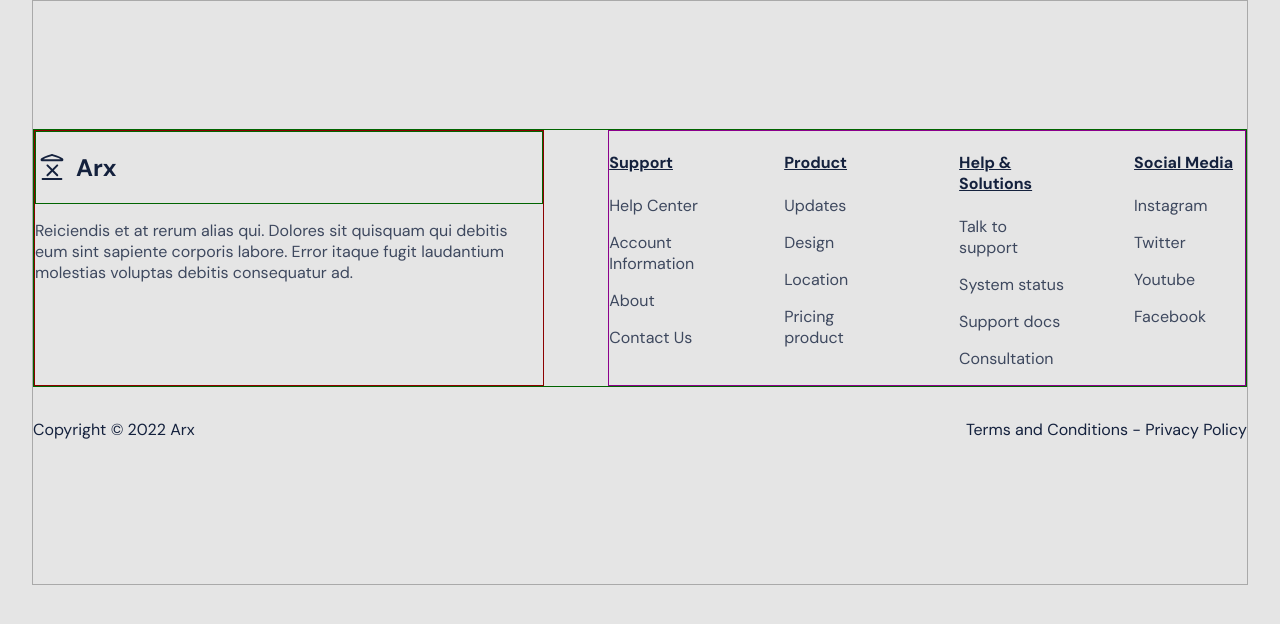
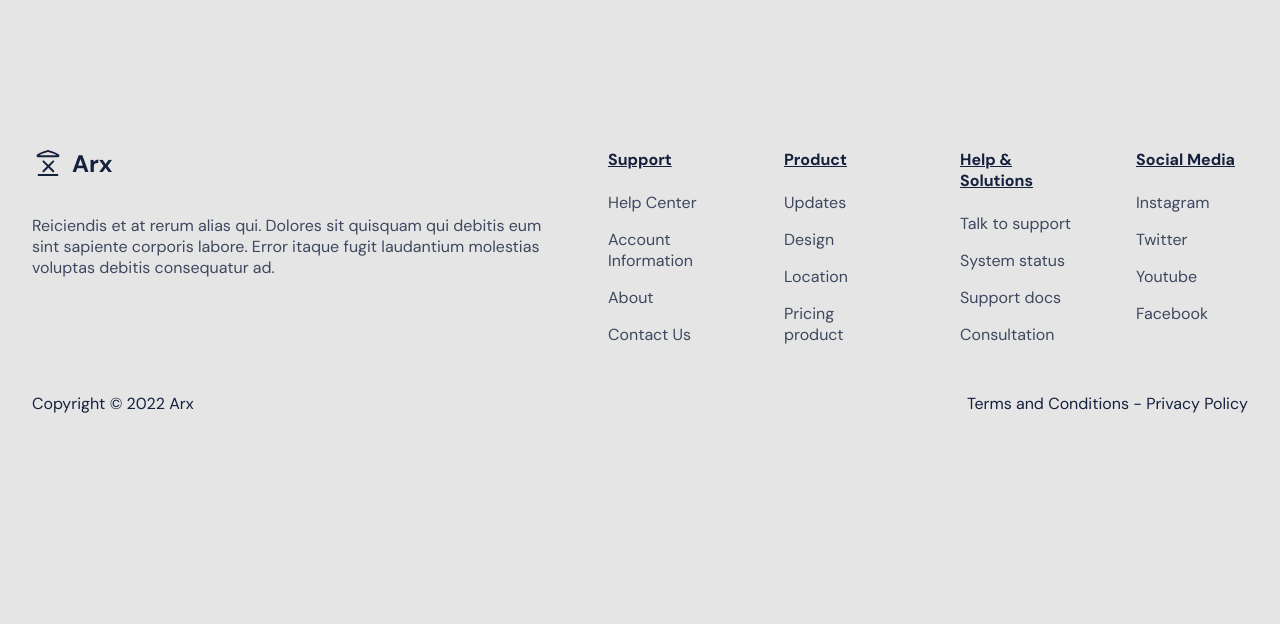
Before and after one commit to alexangria1992/nextjs-architecture-minimalist-landing-page, a Next.js app: page /Components/Footer in a window 1280 px wide. Shown: the top 624 px of the page. Built offline with nearby package versions, Linux system fonts and the light colour scheme.

Commit message:
removed div borders for help reasons

```diff
--- a/pages/Components/Footer/style.module.css
+++ b/pages/Components/Footer/style.module.css
@@ -1,5 +1,5 @@
 .footer {
-  border: 1px solid darkgrey;
+  /* border: 1px solid darkgrey; */
   padding-bottom: 1.5rem;
   padding: var(--padding-section);
 }
@@ -15,20 +15,20 @@
 }
 
 .footer_item {
-  border: 1px solid darkgreen;
+  /* border: 1px solid darkgreen; */
   display: grid;
   grid-template-columns: 0.8fr 1fr;
   gap: 4rem;
 }
 
 .footer_item > div:nth-child(1) {
-  border: 1px solid darkred;
+  /* border: 1px solid darkred; */
   display: flex;
   flex-direction: column;
 }
 
 .footer_item > div:nth-child(1) > div {
-  border: 1px solid darkgreen;
+  /* border: 1px solid darkgreen; */
   display: flex;
   gap: 0.5rem;
   align-items: center;
@@ -37,7 +37,7 @@
 .footer_item > div:nth-child(2) {
   display: grid;
   grid-template-columns: repeat(4, 1fr);
-  border: 1px solid darkmagenta;
+  /* border: 1px solid darkmagenta; */
   gap: 4rem;
 }
 
--- a/pages/Components/Navbar/style.module.css
+++ b/pages/Components/Navbar/style.module.css
@@ -1,5 +1,5 @@
 .nav {
-  border: solid 1px green;
+  /* border: solid 1px green; */
   display: flex;
   justify-content: space-between;
   align-items: center;
--- a/pages/Components/Projects/style.module.css
+++ b/pages/Components/Projects/style.module.css
@@ -9,7 +9,7 @@
 }
 
 .projects {
-  border: 1px solid greenyellow;
+  /* border: 1px solid greenyellow; */
   display: flex;
   gap: 1rem;
 }
@@ -22,7 +22,7 @@
   position: relative;
   flex: 0;
   transition: all 0.7s ease-in-out;
-  border: 1px solid red;
+  /* border: 1px solid red; */
 }
 
 .project h2,
--- a/pages/Components/Step/style.module.css
+++ b/pages/Components/Step/style.module.css
@@ -1,5 +1,5 @@
 .step {
-  border: 1px solid red;
+  /* border: 1px solid red; */
   display: grid;
   grid-template-columns: repeat(2, 1fr);
   gap: 2rem;
```
